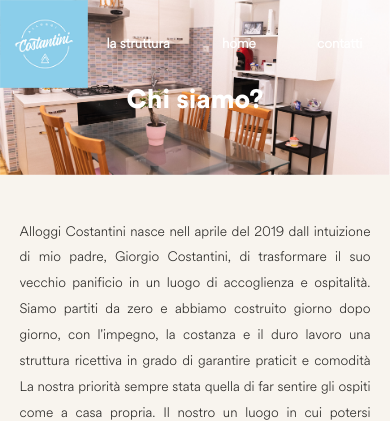
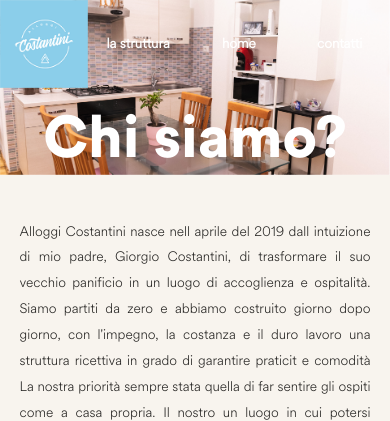
Before and after one commit to Tiziano02/prova, a PHP site: the page made by chi siamo.html in a window 390 px wide. Shown: the top 421 px of the page. Run offline with PHP 8.4, Linux system fonts and the light colour scheme.

Commit message:
Update regolefontChiSiamo.css

```diff
--- a/css/chi siamo/regolefontChiSiamo.css
+++ b/css/chi siamo/regolefontChiSiamo.css
@@ -1,4 +1,10 @@
 @media (max-width: 1200px) {
+
+  .title {
+    font-size: 15vw !important;
+    margin-top: 10vw !important;
+  }
+
   .content_testo {
     font-size: 3.5vw !important;
   }
```
